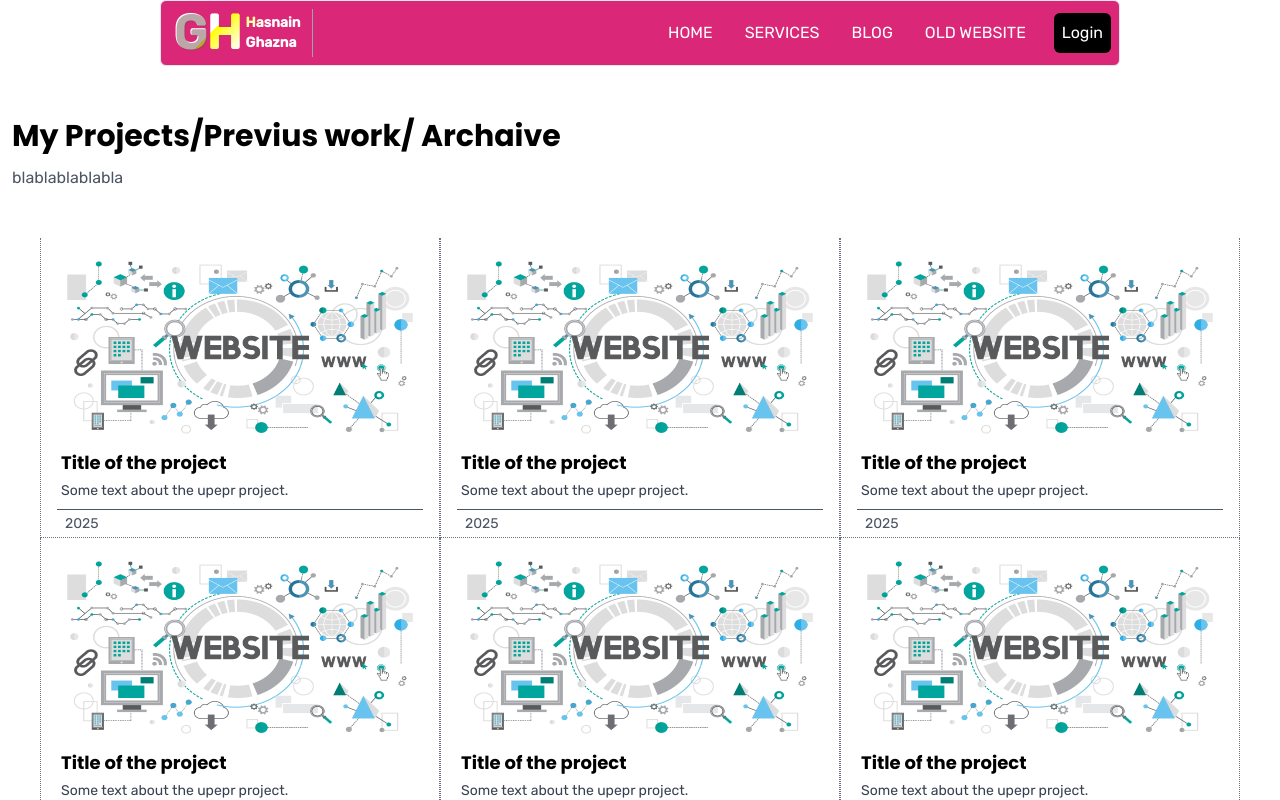
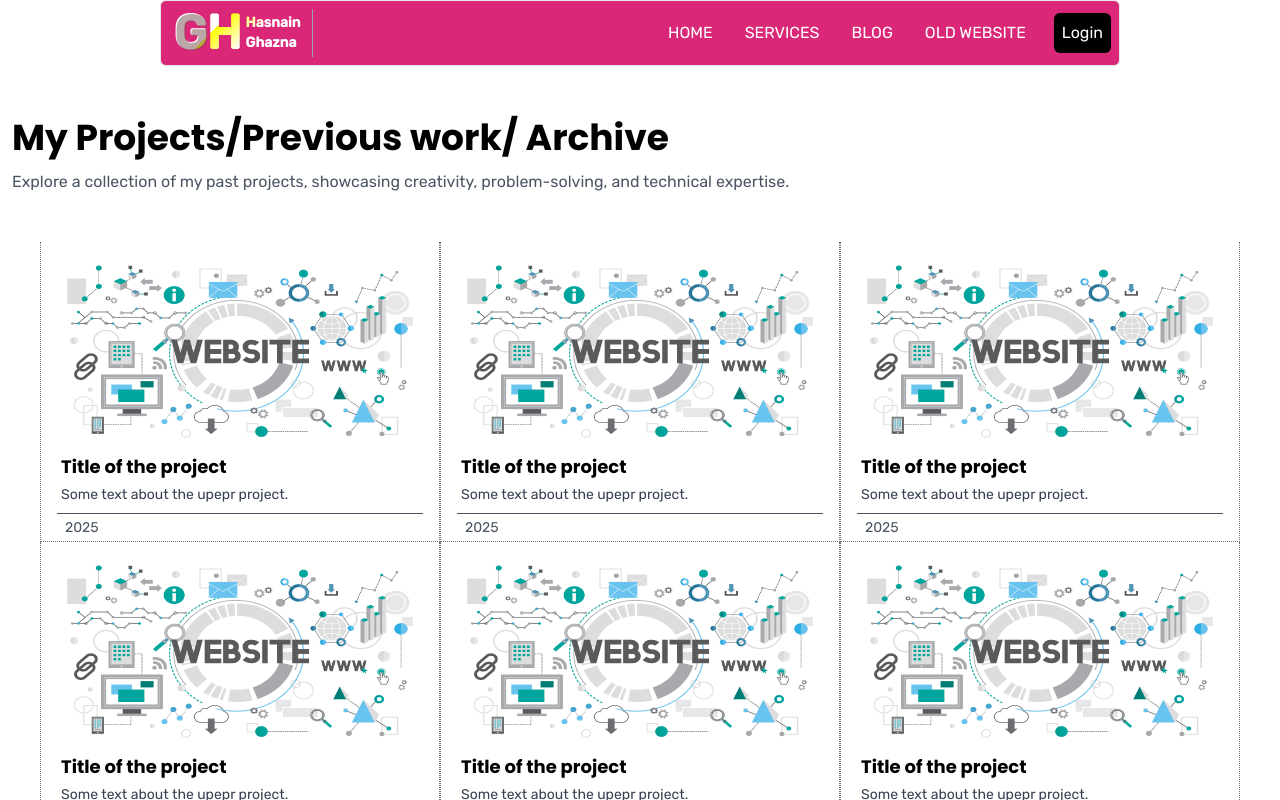
Before and after one commit to mhgkhan/ghazna, a Next.js app: page /projects in a window 1280 px wide. Shown: the top 800 px of the page. Built offline with nearby package versions, Linux system fonts and the light colour scheme.

Commit message:
Improve projects page header for clarity and engagement

```diff
--- a/src/app/projects/page.js
+++ b/src/app/projects/page.js
@@ -5,8 +5,8 @@ const page = () => {
     return (
         <article>
             <header className="projects-header py-5 px-3 my-5">
-                <h1 className='md:text-3xl text-xl font-bold my-3'>My Projects/Previus work/ Archaive </h1>
-                <p className='dark:text-gray-200 text-gray-600'>blablablablabla</p>
+                <h1 className='text-4xl font-bold my-3'>My Projects/Previous work/ Archive </h1>
+                <p className='dark:text-gray-200 text-gray-600'>Explore a collection of my past projects, showcasing creativity, problem-solving, and technical expertise.</p>
             </header>
 
             <div className="my-5 p-2 flex items-center justify-center  flex-wrap">
```
